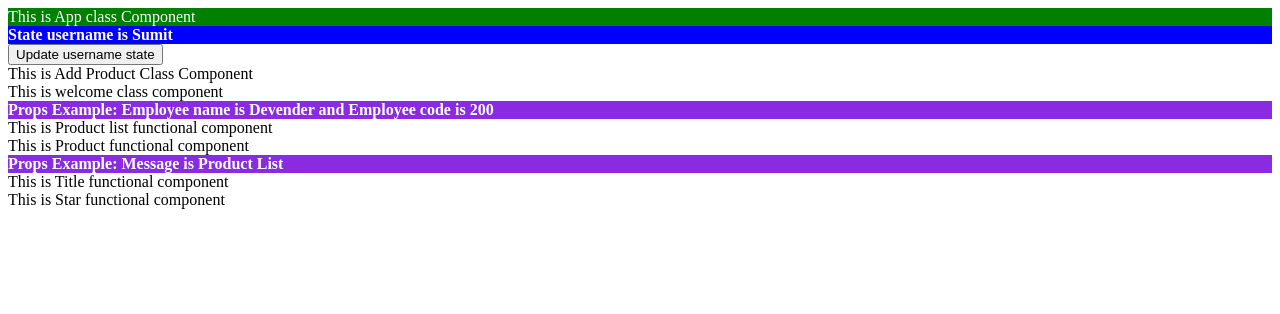
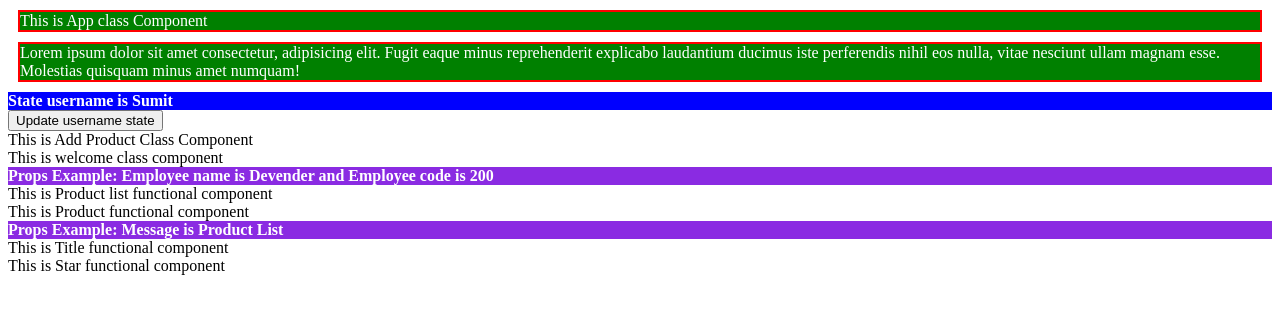
Before and after one commit to programmingwithharsh/react_nov25, a React (Vite) app: page / in a window 1280 px wide. Shown: the top 314 px of the page. Built offline with nearby package versions, Linux system fonts and the light colour scheme.

Commit message:
Added more styling

```diff
--- a/src/App.jsx
+++ b/src/App.jsx
@@ -35,9 +35,11 @@ export default class App extends React.Component { // Exporting a component
     render() { // lifecycle
         console.log('Render 2');
         console.log(this.state);
-        let myStyle = { color: 'white', backgroundColor: 'green' };
+        let myStyle = { color: 'white', backgroundColor: 'green', border: "2px solid red", margin: "10px" };
         return <div>
             <div style={myStyle}>This is App class Component</div>
+            <div style={myStyle}>Lorem ipsum dolor sit amet consectetur, adipisicing elit. Fugit eaque minus reprehenderit explicabo laudantium ducimus iste perferendis nihil eos nulla, vitae nesciunt ullam magnam esse. Molestias quisquam minus amet numquam!</div>
+
             <div style={{ color: 'white', backgroundColor: 'blue' }}><b>State username is {this.state.username}</b></div>
             <button onClick={this.updateUsername}>Update username state</button>
             <AddProduct />
```
